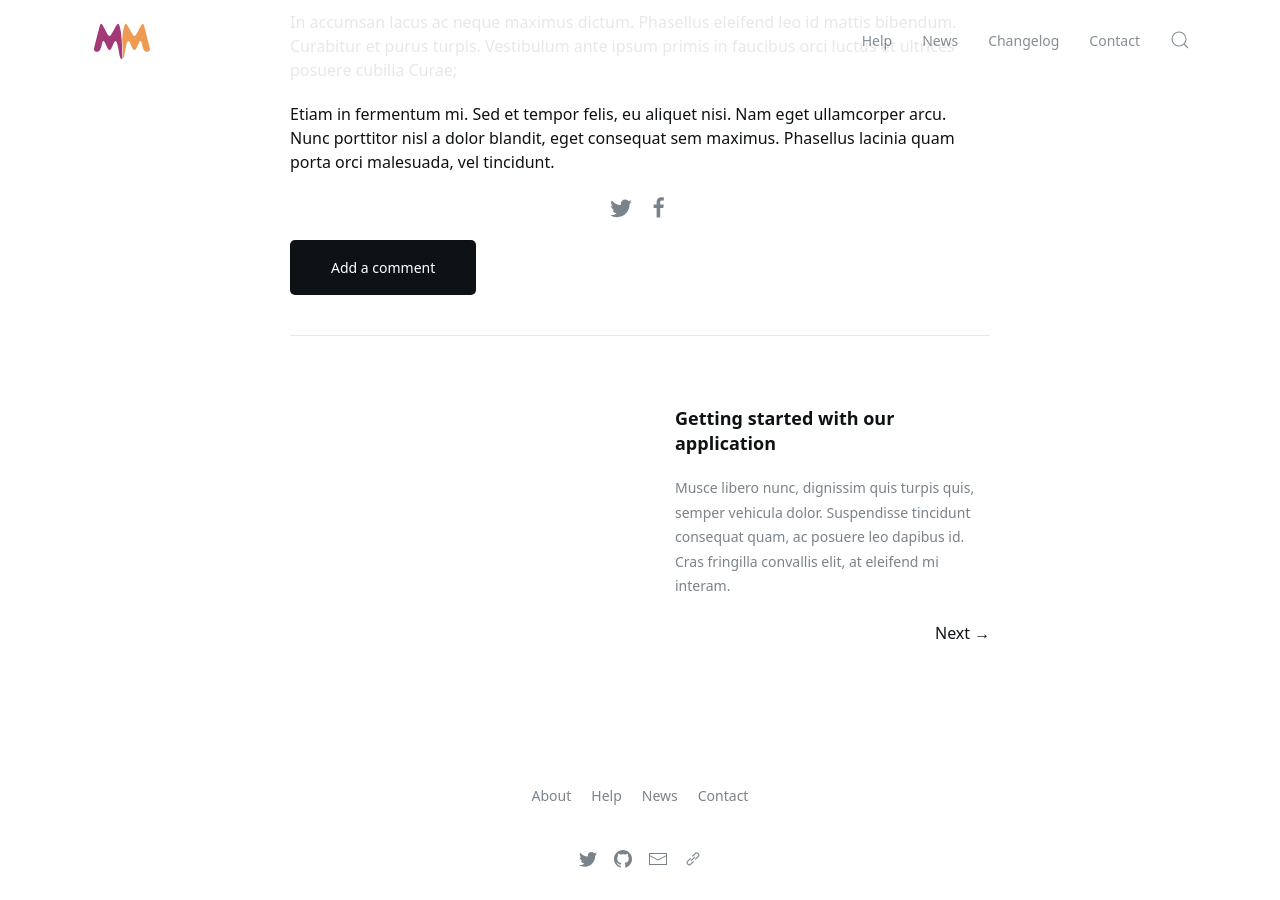
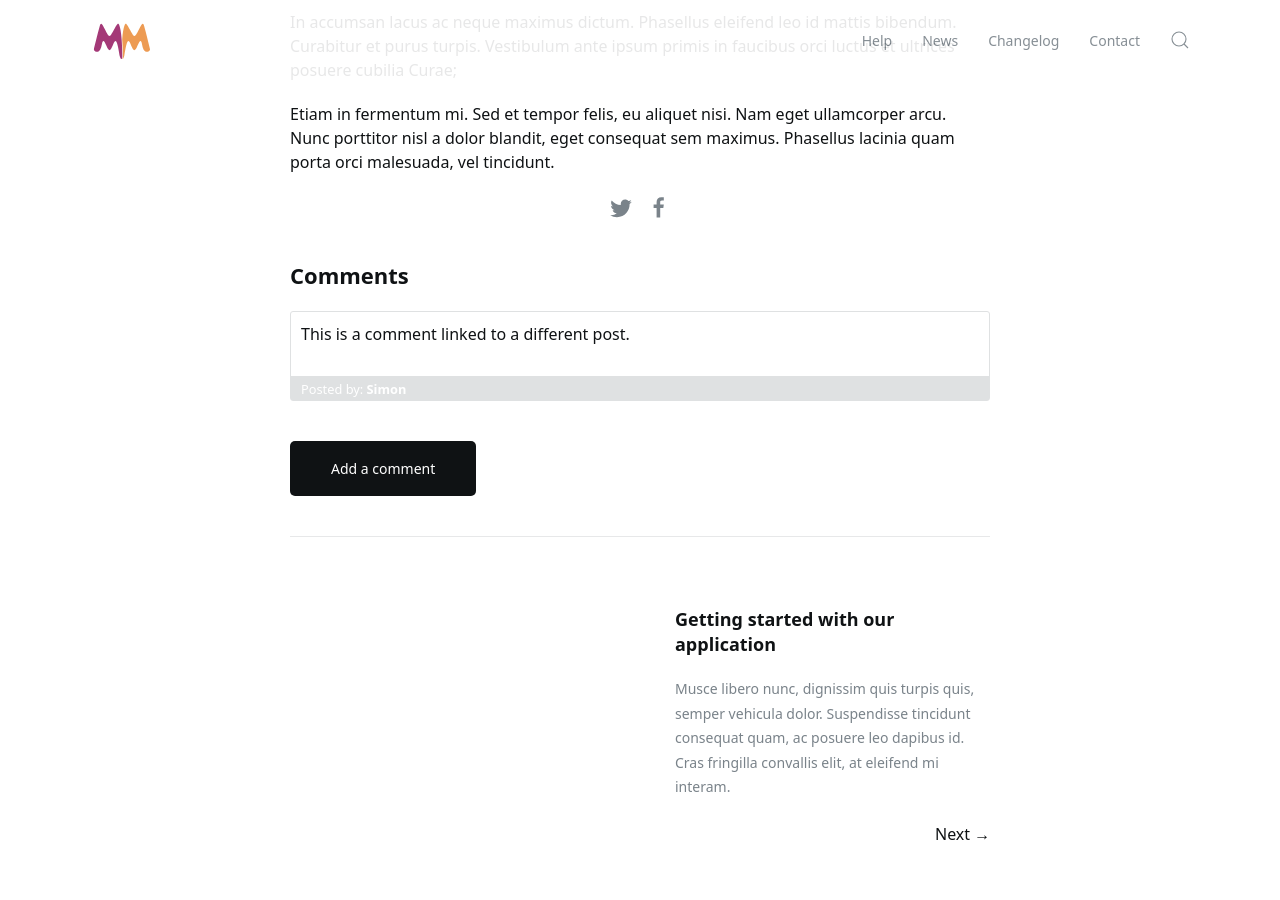
Before and after one commit to mightymango/mangodocs, a Jekyll site: the page built from _posts/2017-05-25-post.md, in a window 1280 px wide and 900 px high, scrolled down 1880 px. Built offline with Jekyll 4.4.1, drawn with Linux system fonts in a browser that asks for light colours; a script that is not in the unit is left out.

Commit message:
Fixed cottect liquid (count => size)

```diff
--- a/_includes/staticman.html
+++ b/_includes/staticman.html
@@ -1,5 +1,5 @@
        {% assign comments = site.data.comments | where:"link", page.id  %}
-       {% if comments.count > 0 %}
+       {% if comments.size > 0 %}
        <div>
        	<h3 class="uk-margin-medium-top">Comments</h3>
 				{% for comment in comments %}
```
